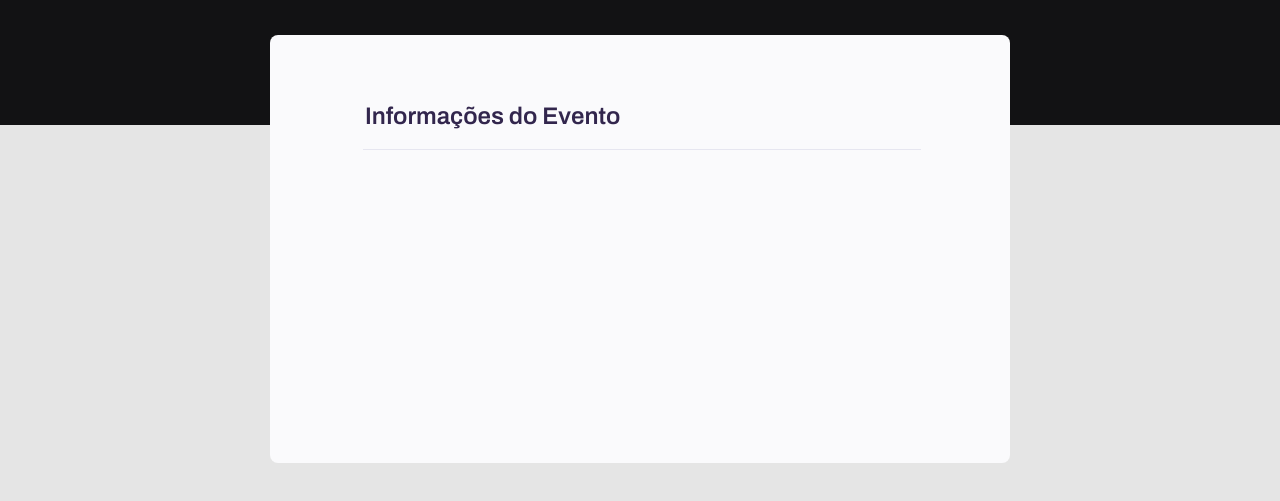
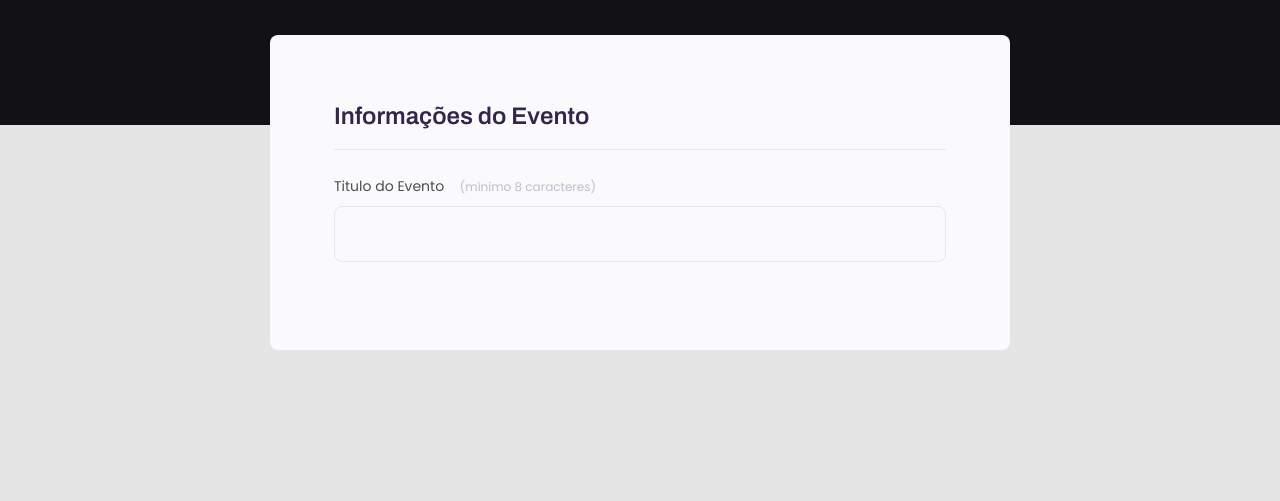
Before and after one commit to HumbertoGaldino/projeto-03-explorer, a plain HTML site: page index.html in a window 1280 px wide. Shown: the part 243-744 px from the top of the page. Drawn offline with Linux system fonts and the light colour scheme.

Commit message:
Formatando campo de texto do form

```diff
--- a/index.html
+++ b/index.html
@@ -35,6 +35,11 @@
                 <legend>
                     Informações do Evento
                 </legend>
+
+                <div class="input-wrapper">
+                    <label for="event-title">Titulo do Evento <span>(mínimo 8 caracteres)</span></label>
+                    <input type="text" id="event-title">
+                </div>
             </fieldset>
         </form>
     </div>
--- a/style.css
+++ b/style.css
@@ -1,10 +1,14 @@
+* {
+    margin: 0;
+    padding: 0;
+    box-sizing: border-box;
+}
+
+body, input, textarea, button {
+    font-family: 'Poppins', sans-serif;
+}
+
 body {
-    font-family: 'Poppins', sans-serif;
-    font-weight: bold;
-    font-size: 36px;
-    line-height: 42px;
-    color: white;
-
     background: #E5E5E5;
 }
 
@@ -39,6 +43,9 @@ header h1 {
     font-weight: bold;
     font-size: 36px;
     line-height: 42px;
+    color: white;
+
+    margin-bottom: 24px;
 }
 
 header p{
@@ -70,4 +77,38 @@ form fieldset legend{
     width: 100%;
     padding-bottom: 16px;
     border-bottom: 1px solid #E6E6F0;
+
+    margin-bottom: 24px;
 }
+
+.input-wrapper {
+    display: flex;
+    flex-direction: column;
+    margin-bottom: 24px;
+}
+
+.input-wrapper label{
+    color: #4E4958;
+    font-size: 14px;
+    font-weight: 400;
+    line-height: 24px;
+    margin-bottom: 8px;
+}
+
+.input-wrapper span {
+    color: #C1BCCC;
+    font-size: 12px;
+    line-height: 20px;
+    margin-left: 12px;
+}
+
+.input-wrapper input{
+    width: 100%;
+    height: 56px;
+
+    border-radius: 8px;
+    border: 1px solid #E6E6F0;
+    background: #FAFAFC;
+
+    padding: 0 24px;
+}
```
